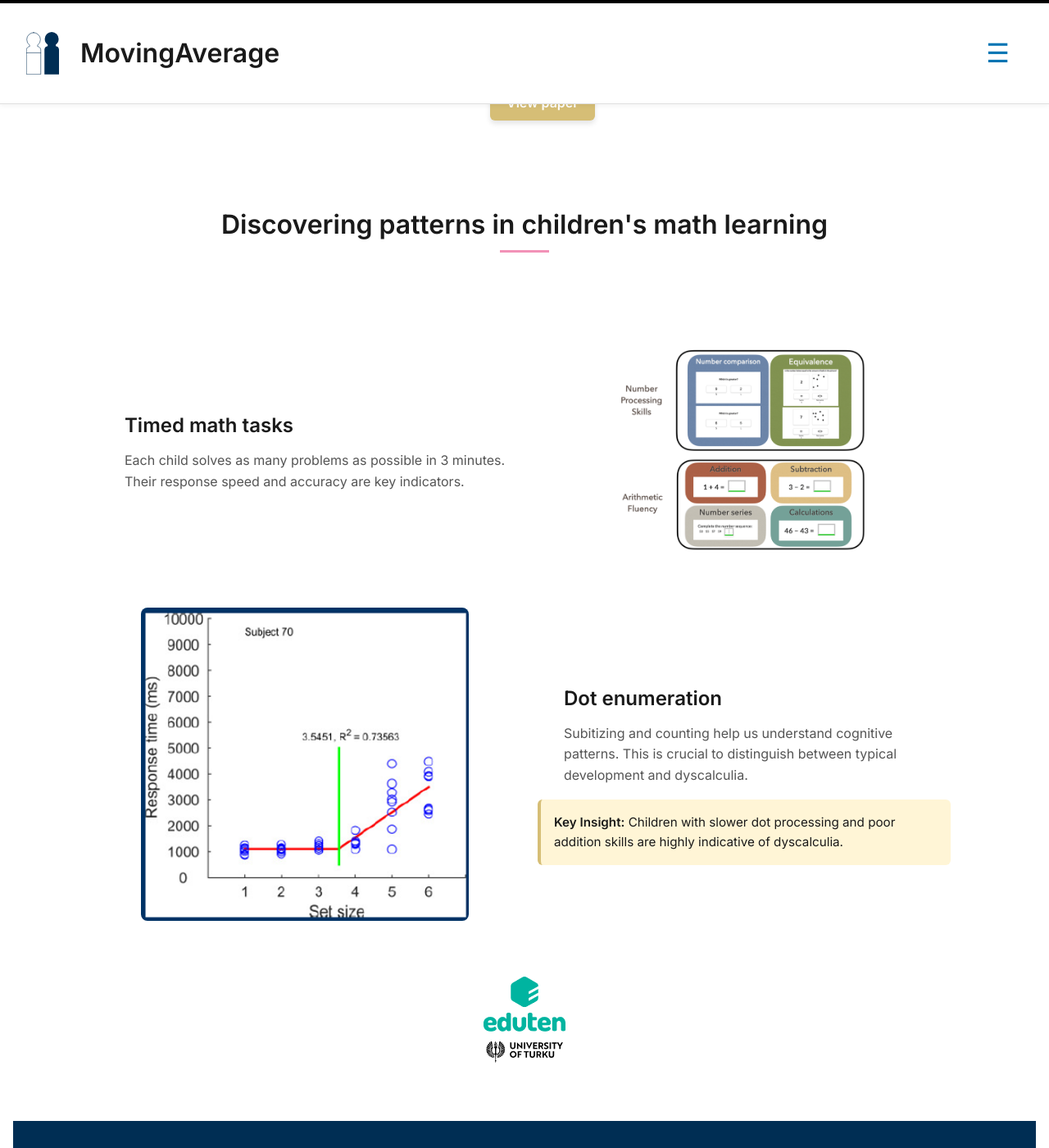
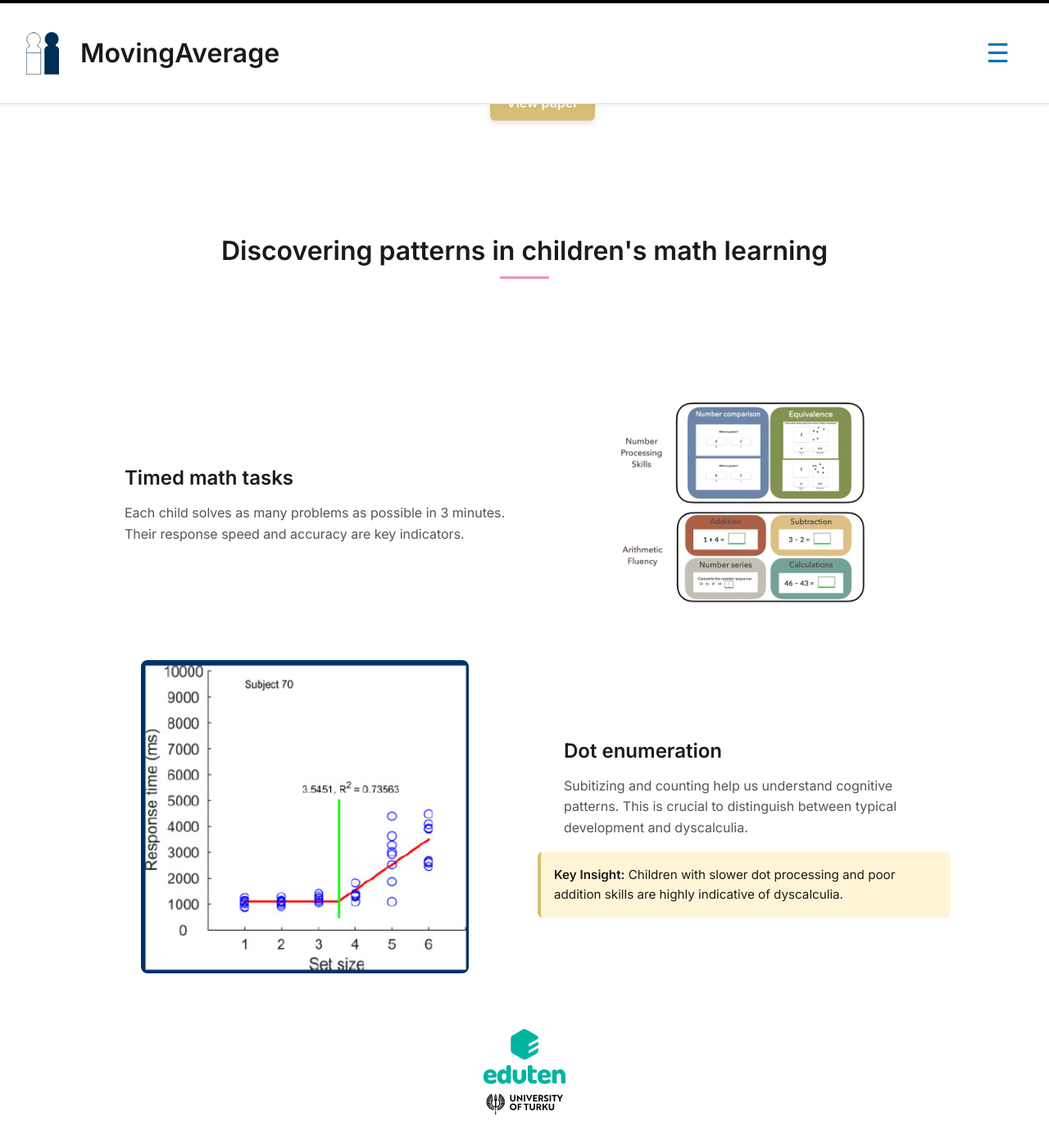
Before and after one commit to moving-average/moving-average.github.io, a Jekyll site: the page built from usecase1.markdown, in a window 1280 px wide and 1400 px high, scrolled down 488 px. Shown: the whole window at 82% size. Built offline with Jekyll 4.4.1, drawn with Linux system fonts in a browser that asks for light colours.

Commit message:
update style.css

```diff
--- a/assets/style.css
+++ b/assets/style.css
@@ -324,15 +324,6 @@ footer a:hover {
   box-shadow: 0 6px 12px rgba(0, 0, 0, 0.15); /* Hover schaduw */
 }
 
-/* Toevoegen van iconen naast links */
-.hero-text ul li a::before {
-  content: url('linkedin-icon.svg'); /* Voeg het juiste icoon bestand toe */
-  margin-right: 8px;
-  width: 18px;
-  height: 18px;
-}
-
-/* Optioneel: Voeg hover-effecten toe aan de contactinformatie */
 .hero-text ul li a.contact:hover {
   color: #e74c3c;
   text-decoration: underline;
@@ -498,7 +489,7 @@ footer a:hover {
 
 .info-section {
   max-width: 1200px;
-  margin: 2rem auto;
+  margin: 4rem auto;
   padding: 0 2rem;
   position: relative;
 }
@@ -754,7 +745,8 @@ footer a:hover {
   }
 
   .double-info-section {
-    padding: 2rem 1.25rem;
+    padding: 0px 80px;
+    margin: 0px 0px;
     gap: 3rem;
   }
 
```
